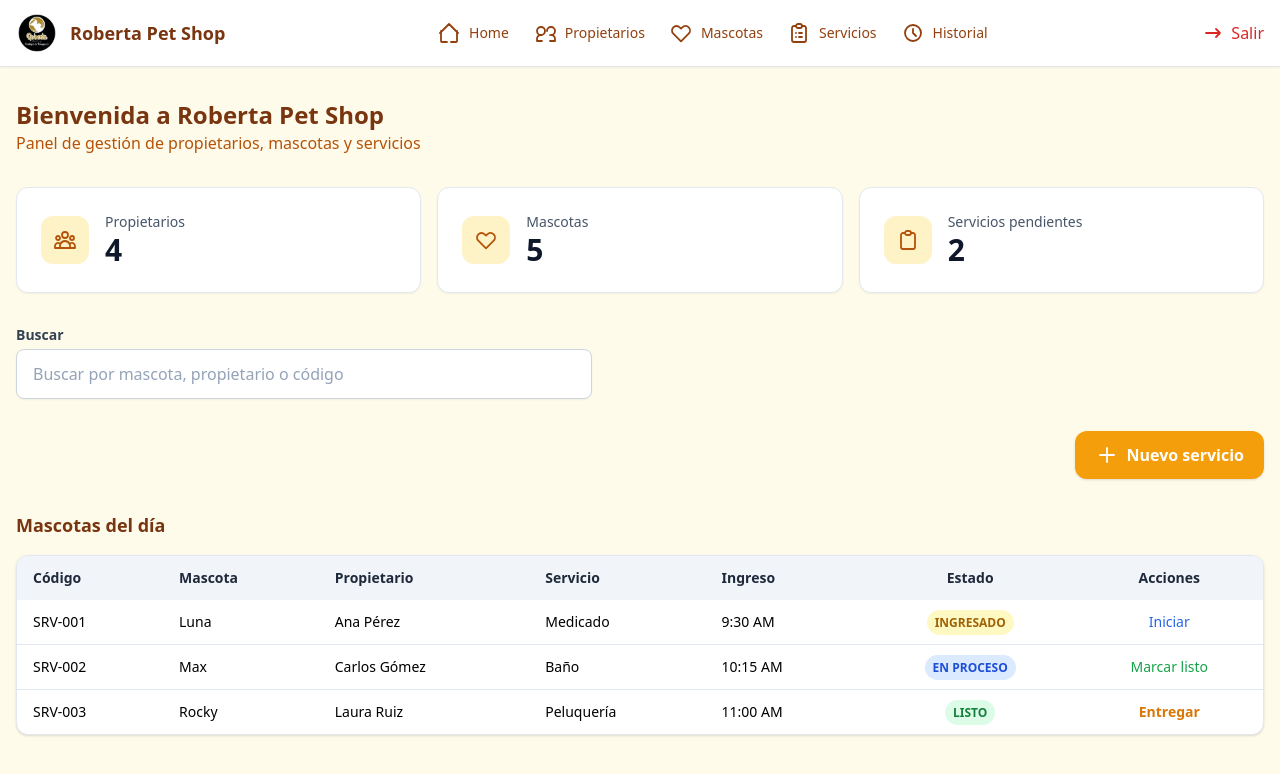
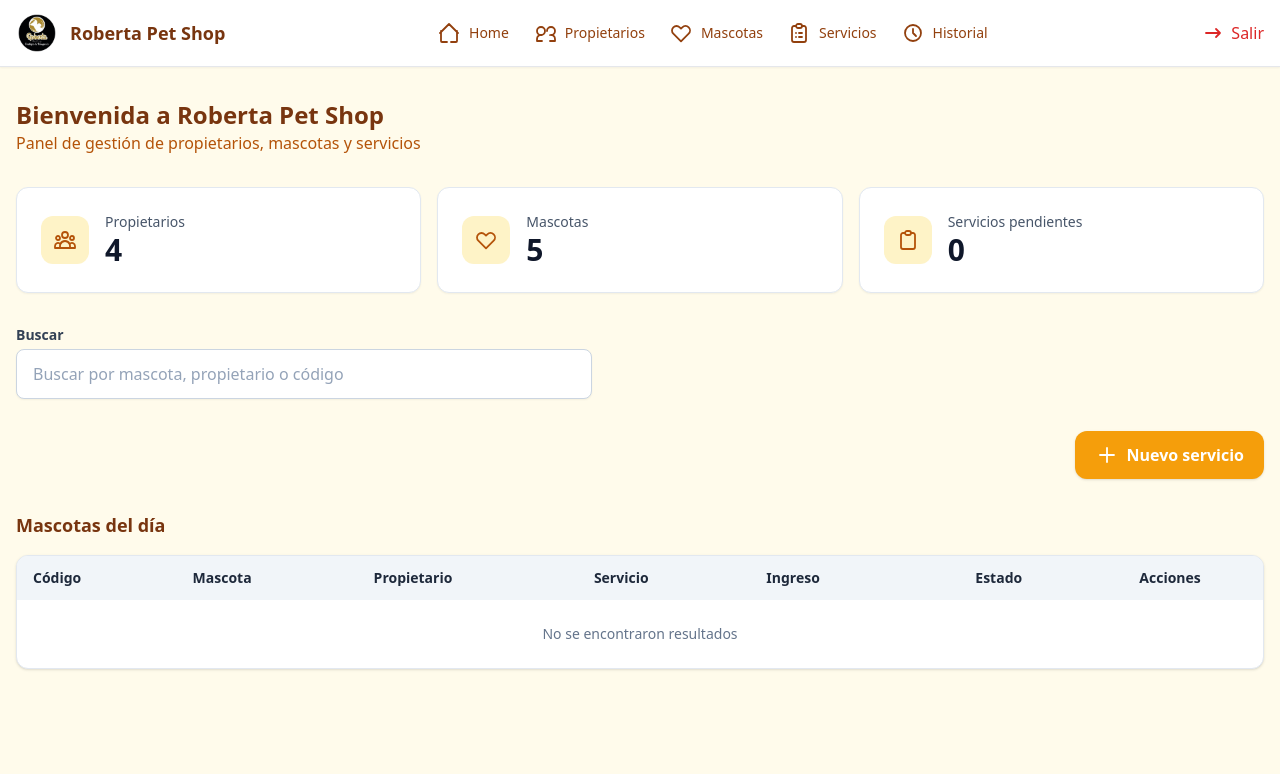
Before and after one commit to marianidorado/roberta-petshop, a Next.js app: page /home in a window 1280 px wide. Shown: the top 774 px of the page. Built offline with nearby package versions, Linux system fonts and the light colour scheme.

Commit message:
ficha de ingreso creada

```diff
--- a/app/home/page.tsx
+++ b/app/home/page.tsx
@@ -4,8 +4,11 @@ import { SearchBar } from "@/components/search-bar"
 import { PetsTable, Row } from "@/components/pets-table"
 import { Icon } from "@/components/ui/icon"
 import { iconPaths } from "@/components/ui/icon-paths"
-import { use, useState } from "react"
+import { useEffect, useState } from "react"
 import Link from "next/link"
+import { ServiceRecordDetailModal } from "@/components/servicios/service-record-detail"
+import type { ServiceRecord } from "@/types/service-record"
+
 
 // Mock de TODOS los propietarios y mascotas
 const allOwners = [
@@ -23,46 +26,42 @@ const allPets = [
   { id: "p5", name: "Simba" },
 ]
 
-// Servicios del día (para la tabla)
-const initialDailyServices: Row[] = [
-  {
-    id: "1",
-    code: "SRV-001",
-    pet: "Luna",
-    owner: "Ana Pérez",
-    service: "Medicado",
-    time: "9:30 AM",
-    status: "INGRESADO",
-  },
-  {
-    id: "2",
-    code: "SRV-002",
-    pet: "Max",
-    owner: "Carlos Gómez",
-    service: "Baño",
-    time: "10:15 AM",
-    status: "EN_PROCESO",
-  },
-  {
-    id: "3",
-    code: "SRV-003",
-    pet: "Rocky",
-    owner: "Laura Ruiz",
-    service: "Peluquería",
-    time: "11:00 AM",
-    status: "LISTO",
-  },
-]
-
-
 export default function HomePage() {
   const [search, setSearch] = useState("")
-  const [dailyServices, setDailyServices] = useState<Row[]>(initialDailyServices)
+  const [dailyServices, setDailyServices] = useState<Row[]>(() => {
+  if (typeof window === "undefined") return []
+
+  const stored: ServiceRecord[] = JSON.parse(
+    localStorage.getItem("dailyServices") || "[]"
+  )
+
+  return stored.map(record => ({
+    id: record.id,
+    code: record.id.slice(0, 8).toUpperCase(),
+    pet: record.petName,
+    owner: record.ownerName,
+    service: record.serviceName,
+    receivedBy: record.receivedBy,
+    time: record.entryTime,
+    status: record.completed ? "LISTO" : "INGRESADO",
+    notes: record.observations,
+  }))
+})
+  const [selectedRecord, setSelectedRecord] = useState<ServiceRecord | null>(() => {
+  if (typeof window === "undefined") return null
+
+  const last = localStorage.getItem("lastServiceRecord")
+  if (!last) return null
+
+  localStorage.removeItem("lastServiceRecord")
+  return JSON.parse(last)
+})
 
   // Totales generales para los DashboardCards
   const totalOwners = allOwners.length
   const totalPets = allPets.length
   const pendingServices = dailyServices.filter(p => p.status !== "LISTO").length
+
 
   return (
     <div className="min-h-screen bg-amber-50">
@@ -115,9 +114,30 @@ export default function HomePage() {
           <h2 className="text-lg font-semibold text-amber-900 mb-4">
             Mascotas del día
           </h2>
-          <PetsTable search={search} data={dailyServices} setData={setDailyServices}/>
+          <PetsTable
+            search={search}
+            data={dailyServices}
+            setData={setDailyServices}
+            onSelect={(row) => {
+                const stored: ServiceRecord[] = JSON.parse(
+                  localStorage.getItem("dailyServices") || "[]"
+                )
+
+                const record = stored.find(r => r.id === row.id)
+                if (record) {
+                  setSelectedRecord(record)
+                }
+              }}
+
+          />
         </section>
       </main>
+      {selectedRecord && (
+          <ServiceRecordDetailModal
+            record={selectedRecord}
+            onClose={() => setSelectedRecord(null)}
+          />
+        )}
     </div>
   )
 }
--- a/app/servicios/nuevo/page.tsx
+++ b/app/servicios/nuevo/page.tsx
@@ -6,7 +6,8 @@ import { PetSelector } from "@/components/servicios/pet-selector"
 import { ServiceSelector } from "@/components/servicios/service-selector"
 import { MedicalNotes } from "@/components/servicios/medical-notes"
 import { PetSummaryCard } from "@/components/servicios/pet-summary"
-
+import type { ServiceRecord } from "@/types/service-record"
+import { useRouter } from "next/navigation"
 import type { Owner } from "@/types/owner"
 import type { PetSummary } from "@/types/pet-summary"
 
@@ -64,10 +65,17 @@ export default function NuevoServicioPage() {
   const [activeSpec, setActiveSpec] = useState<SpecDefinition | null>(null)
   const [specValue, setSpecValue] = useState("")
   const [repeatService, setRepeatService] = useState(false)
+  const [receivedBy, setReceivedBy] = useState("")
 
+  const router = useRouter()
   const validServiceSelected =
     serviceId !== null &&
     AVAILABLE_SERVICES.some(s => s.id === serviceId)
+
+  const canSave =
+    !!pet &&
+    !!serviceId &&
+    receivedBy.trim().length > 0
 
   /* ===============================
      Efecto para autocompletar último servicio
@@ -94,21 +102,56 @@ export default function NuevoServicioPage() {
      Guardar servicio
   ================================= */
   function handleSave() {
-    if (!owner || !pet || !serviceId) return
+  if (!owner || !pet || !serviceId || !receivedBy.trim()) return
 
-    const payload = {
-      ownerId: owner.id,
-      petId: pet.id,
-      serviceId,
-      specifications,
-      notes,
-      checkInAt: new Date().toISOString(),
-      status: "IN_PROGRESS",
-    }
+  const now = new Date()
 
-    console.log("INGRESO REGISTRADO:", payload)
-    alert("Mascota ingresada correctamente 🐾")
+  const record: ServiceRecord = {
+    id: crypto.randomUUID(),
+
+    petId: pet.id,
+    petName: pet.name,
+
+    ownerId: owner.id,
+    ownerName: `${owner.name} ${owner.lastName}`,
+
+    entryDate: now.toISOString().split("T")[0],
+    entryTime: now.toTimeString().slice(0, 5),
+    receivedBy,
+
+    serviceId,
+    serviceName:
+      AVAILABLE_SERVICES.find(s => s.id === serviceId)?.name ?? "Servicio",
+
+    specifications: specifications.reduce<Record<string, string>>(
+      (acc, item) => {
+        const [key, value] = item.split(":").map(v => v.trim())
+        acc[key] = value ?? "Sí"
+        return acc
+      },
+      {}
+    ),
+
+    observations: notes,
+    completed: false,
   }
+
+  // 1️⃣ Guardar en localStorage
+  const existing = JSON.parse(
+    localStorage.getItem("dailyServices") || "[]"
+  )
+
+  localStorage.setItem(
+    "dailyServices",
+    JSON.stringify([record, ...existing])
+  )
+
+  // 2️⃣ Guardar el último para abrir el modal
+  localStorage.setItem("lastServiceRecord", JSON.stringify(record))
+
+  // 3️⃣ Ir al Home
+  router.push("/home")
+}
 
   /* ===============================
      Eliminar especificación
@@ -288,7 +331,24 @@ export default function NuevoServicioPage() {
           )}
         </div>
       )}
+      {pet && (
+        <div className="bg-white rounded-xl p-4 shadow space-y-2">
+          <label className="text-sm font-semibold text-gray-700">
+            ¿Quién recibe la mascota?
+          </label>
 
+          <input
+            value={receivedBy}
+            onChange={e => setReceivedBy(e.target.value)}
+            placeholder="Nombre de la persona responsable"
+            className="w-full border rounded-xl p-3"
+          />
+
+          <p className="text-xs text-gray-500">
+            Esta persona queda responsable del servicio
+          </p>
+        </div>
+      )}
       {/* PASO 6 – Observaciones */}
       {pet && (
         <MedicalNotes value={notes} onChange={setNotes} />
@@ -298,13 +358,13 @@ export default function NuevoServicioPage() {
       {pet && (
         <div className="pt-4">
           <button
-            disabled={!validServiceSelected}
+            disabled={!canSave}
             onClick={handleSave}
             className={`w-full py-3 rounded-xl font-semibold text-white
               ${
-                !validServiceSelected
-                  ? "bg-gray-300 cursor-not-allowed"
-                  : "bg-amber-500 hover:bg-amber-600"
+                !canSave
+                ? "bg-gray-300 cursor-not-allowed"
+                : "bg-amber-500 hover:bg-amber-600"
               }`}
           >
             Guardar servicio
--- a/app/servicios/page.tsx
+++ b/app/servicios/page.tsx
@@ -5,6 +5,7 @@ import { DashboardHeader } from "@/components/dashboard-header"
 import { ServicesTable } from "@/components/servicios/services-table"
 import { ServiceFormModal } from "@/components/servicios/service-form-modal"
 import type { Service } from "@/types/service"
+
 
 const initialServices: Service[] = [
   {
@@ -35,6 +36,7 @@ const initialServices: Service[] = [
 export default function ServiciosPage() {
   const [services, setServices] = useState<Service[]>(initialServices)
   const [editing, setEditing] = useState<Service | null>(null)
+
 
   function save(service: Service) {
     setServices(prev =>
--- a/components/pets-table.tsx
+++ b/components/pets-table.tsx
@@ -10,15 +10,18 @@ export interface Row {
   service: string
   time: string
   status: ServiceStatus
+  receivedBy: string
+  notes?: string
 }
 
 interface Props {
   search?: string
   data: Row[]
   setData: (data: Row[]) => void
+  onSelect: (row: Row) => void
 }
 
-export function PetsTable({ search = "", data, setData }: Props) {
+export function PetsTable({ search = "", data, setData, onSelect }: Props) {
   // Filtrar los datos directamente en render
   const text = search.toLowerCase()
   const filteredData = data.filter(
@@ -56,7 +59,9 @@ export function PetsTable({ search = "", data, setData }: Props) {
 
         <tbody className="divide-y divide-slate-200">
           {filteredData.map(row => (
-            <tr key={row.id} className="hover:bg-slate-50">
+            <tr key={row.id}
+              className="hover:bg-slate-50 cursor-pointer"
+              onClick={() => onSelect(row)}>
               <td className="px-4 py-3 font-medium">{row.code}</td>
               <td className="px-4 py-3">{row.pet}</td>
               <td className="px-4 py-3">{row.owner}</td>
--- /dev/null
+++ b/components/servicios/service-record-detail.tsx
@@ -0,0 +1,134 @@
+"use client"
+
+import type { ServiceRecord } from "@/types/service-record"
+
+interface Props {
+  record: ServiceRecord
+  onClose: () => void
+}
+
+export function ServiceRecordDetailModal({ record, onClose }: Props) {
+  return (
+    <div className="fixed inset-0 z-50 bg-black/40 flex items-center justify-center px-4">
+      <div className="bg-white rounded-2xl shadow-xl w-full max-w-xl overflow-hidden">
+
+        {/* Header */}
+        <div className="px-6 py-4 border-b flex justify-between items-center">
+          <div>
+            <h2 className="text-xl font-bold text-amber-900">
+              Ficha de servicio
+            </h2>
+            <p className="text-sm text-slate-500">
+              {record.entryDate} · {record.entryTime}
+            </p>
+          </div>
+
+          <button
+            onClick={onClose}
+            className="text-slate-400 hover:text-slate-700 text-xl font-bold"
+          >
+            ×
+          </button>
+        </div>
+
+        {/* Content */}
+        <div className="p-6 space-y-5 text-sm">
+
+          {/* Mascota y propietario */}
+          <div className="grid grid-cols-2 gap-4">
+            <Info label="Mascota" value={record.petName} />
+            <Info label="Propietario" value={record.ownerName} />
+          </div>
+
+          {/* Servicio */}
+          <div className="grid grid-cols-2 gap-4">
+            <Info label="Servicio" value={record.serviceName} />
+            <Info label="Recibido por" value={record.receivedBy} />
+          </div>
+
+          {/* Estado */}
+          <div>
+            <span
+              className={`inline-block px-3 py-1 rounded-full text-xs font-semibold
+                ${
+                  record.completed
+                    ? "bg-green-100 text-green-700"
+                    : "bg-blue-100 text-blue-700"
+                }
+              `}
+            >
+              {record.completed ? "Servicio finalizado" : "En proceso"}
+            </span>
+          </div>
+
+          {/* Especificaciones */}
+          {record.specifications && (
+            <div>
+              <p className="font-semibold text-slate-700 mb-2">
+                Especificaciones del servicio
+              </p>
+
+              <ul className="space-y-1">
+                {Object.entries(record.specifications).map(
+                  ([key, value]) => (
+                    <li
+                      key={key}
+                      className="flex justify-between bg-amber-50 px-3 py-2 rounded-lg"
+                    >
+                      <span className="capitalize text-slate-600">
+                        {key.replace("_", " ")}
+                      </span>
+                      <span className="font-semibold text-slate-800">
+                        {value}
+                      </span>
+                    </li>
+                  )
+                )}
+              </ul>
+            </div>
+          )}
+
+          {/* Observaciones */}
+          {record.observations && (
+            <div>
+              <p className="font-semibold text-slate-700 mb-1">
+                Observaciones
+              </p>
+              <p className="bg-slate-50 border rounded-lg p-3 text-slate-700">
+                {record.observations}
+              </p>
+            </div>
+          )}
+        </div>
+
+        {/* Footer */}
+        <div className="px-6 py-4 border-t">
+          <button
+            onClick={onClose}
+            className="w-full bg-amber-500 hover:bg-amber-600 text-white font-semibold py-2 rounded-xl"
+          >
+            Cerrar ficha
+          </button>
+        </div>
+      </div>
+    </div>
+  )
+}
+
+/* ===============================
+   Componente reutilizable
+================================ */
+function Info({
+  label,
+  value,
+}: {
+  label: string
+  value: string
+}) {
+  return (
+    <div>
+      <p className="text-xs text-slate-500">{label}</p>
+      <p className="font-semibold text-slate-800">{value}</p>
+    </div>
+  )
+}
```
